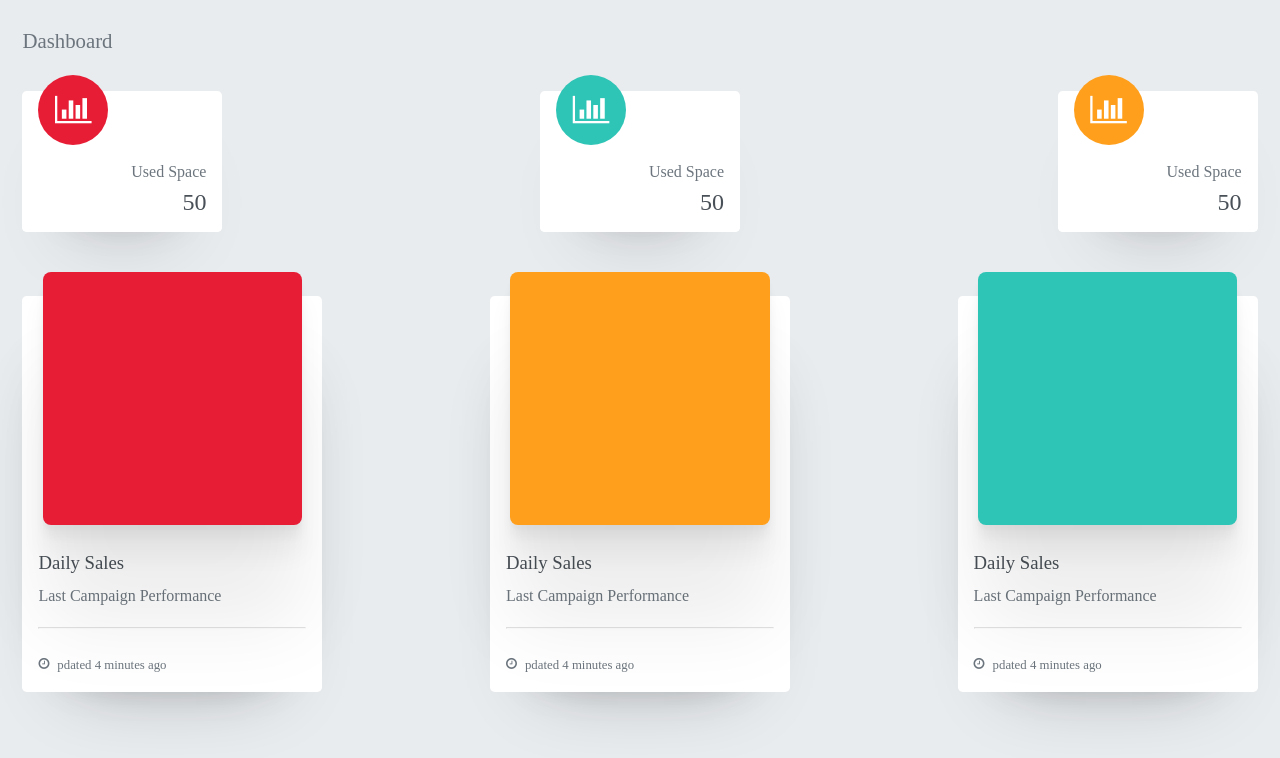
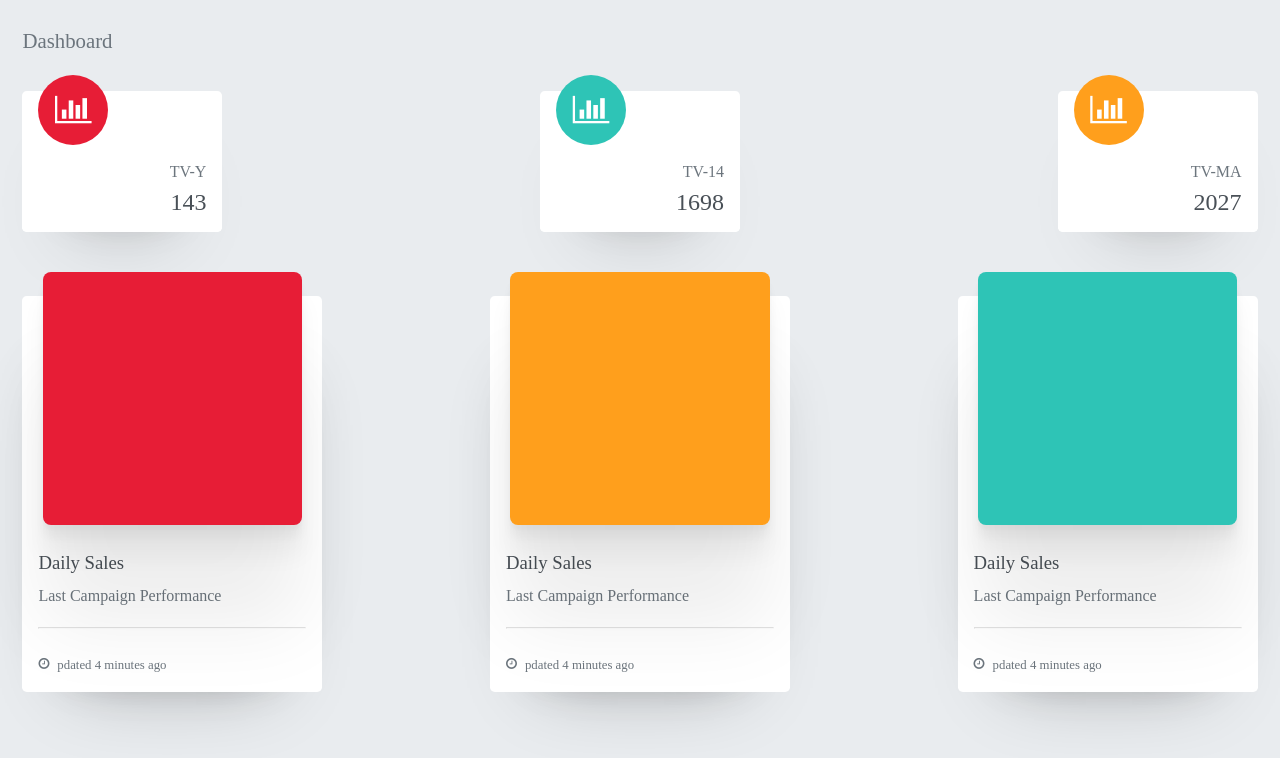
Before and after one commit to Nabucodono5or/chart-challange2, a website built with Parcel: page index.html in a window 1280 px wide. Built offline with nearby package versions, Linux system fonts and the light colour scheme.

Commit message:
medido os dados de rating e inseridos no html

```diff
--- a/index.html
+++ b/index.html
@@ -22,7 +22,7 @@
           </div>
           <div class="numbers">
             <span>Used Space</span>
-            <h2 class="number">50</h2>
+            <h2 id="tv-y" class="number">50</h2>
           </div>
         </div>
 
@@ -32,7 +32,7 @@
           </div>
           <div class="numbers">
             <span>Used Space</span>
-            <h2 class="number">50</h2>
+            <h2 id="tv-14" class="number">50</h2>
           </div>
         </div>
 
@@ -42,7 +42,7 @@
           </div>
           <div class="numbers">
             <span>Used Space</span>
-            <h2 class="number">50</h2>
+            <h2 id="tv-ma" class="number">50</h2>
           </div>
         </div>
       </div>
--- a/src/index.js
+++ b/src/index.js
@@ -13,4 +13,41 @@ selectAll(".chart-block")
 
 csv(require("../data/netflix_titles.csv")).then((data) => {
   console.log(data);
+  const ratings = mesuareRatings(data);
+  console.log(ratings);
+  renderMesuare(ratings);
 });
+
+function mesuareRatings(incomingData) {
+  const ratings = [
+    { rating: "TV-Y", total: 0 },
+    { rating: "TV-14", total: 0 },
+    { rating: "TV-MA", total: 0 },
+  ];
+
+  ratings.forEach((r) => {
+    incomingData.forEach((d) => {
+      if (r.rating === d.rating) {
+        r.total++;
+      }
+    });
+  });
+
+  return ratings;
+}
+
+function renderMesuare(incomingData) {
+  selectAll(".numbers")
+    .select("span")
+    .data(incomingData)
+    .each(function (d) {
+      select(this).html(d.rating);
+    });
+
+  selectAll(".numbers")
+    .select("h2")
+    .data(incomingData)
+    .each(function (d) {
+      select(this).html(d.total);
+    });
+}
```
